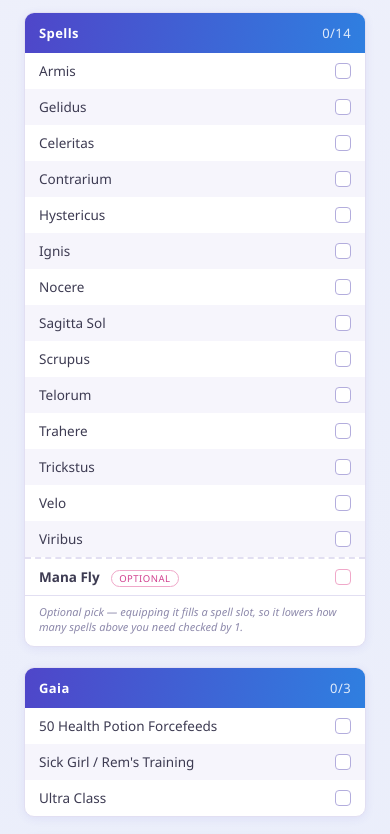
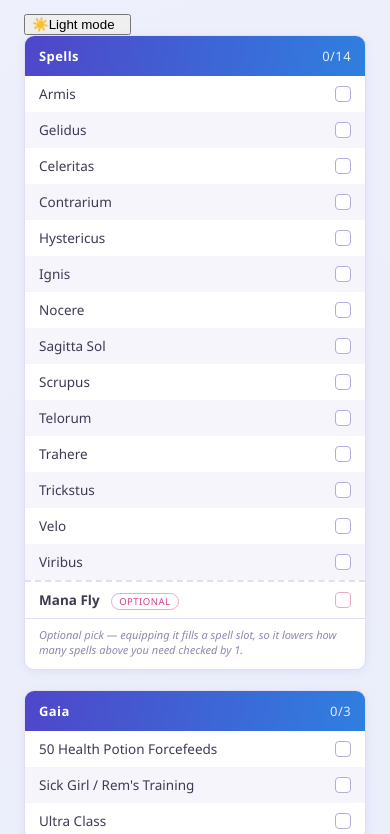
Before and after one commit to MuniTM/RogueLineage, a plain HTML site: page index.html in a window 390 px wide. Shown: the part 105-939 px from the top of the page. Drawn offline with Linux system fonts and the light colour scheme.

Commit message:
Update index.html

```diff
--- a/index.html
+++ b/index.html
@@ -3,11 +3,26 @@
 <head>
 <meta charset="UTF-8">
 <title>Healer Checklist</title>
+<script>
+  (function(){
+    try{
+      var saved = localStorage.getItem("healer-checklist-theme");
+      document.documentElement.setAttribute("data-theme", saved === "light" ? "light" : "dark");
+    }catch(e){
+      document.documentElement.setAttribute("data-theme", "dark");
+    }
+  })();
+</script>
 <link rel="stylesheet" href="style.css">
 </head>
 <body>
 <div class="page">
-  <h1>Healer Checklist</h1>
+  <div class="top-bar">
+    <h1>Healer Checklist</h1>
+    <button id="themeToggle" class="theme-toggle" title="Toggle dark / light mode">
+      <span class="icon">☀️</span><span class="label">Light mode</span>
+    </button>
+  </div>
   <div class="layout">
 
     <div class="card card-spells">
@@ -93,7 +108,7 @@
   const godspells = [
     ["Fimbulvetr", false],
     ["Manus Dei", false],
-    ["Sraunus", false]
+    ["Sranus", false]
   ];
 
   const BASE_SPELL_SLOTS = spells.length; // 14 - full loadout size
@@ -247,12 +262,39 @@
     scheduleSave();
   });
 
+  const THEME_KEY = "healer-checklist-theme";
+
+  function getTheme(){
+    return document.documentElement.getAttribute("data-theme") || "dark";
+  }
+
+  function applyThemeButton(theme){
+    const btn = document.getElementById("themeToggle");
+    const icon = btn.querySelector(".icon");
+    const label = btn.querySelector(".label");
+    if(theme === "dark"){
+      icon.textContent = "☀️";
+      label.textContent = "Light mode";
+    }else{
+      icon.textContent = "🌙";
+      label.textContent = "Dark mode";
+    }
+  }
+
+  document.getElementById("themeToggle").addEventListener("click", () => {
+    const next = getTheme() === "dark" ? "light" : "dark";
+    document.documentElement.setAttribute("data-theme", next);
+    try{ localStorage.setItem(THEME_KEY, next); }catch(e){ /* ignore */ }
+    applyThemeButton(next);
+  });
+
   function setStatus(text){
     const el = document.getElementById("saveStatus");
     if(el) el.textContent = text;
   }
 
   function init(){
+    applyThemeButton(getTheme());
     setStatus("Loading your progress...");
     loadState();
 
```
